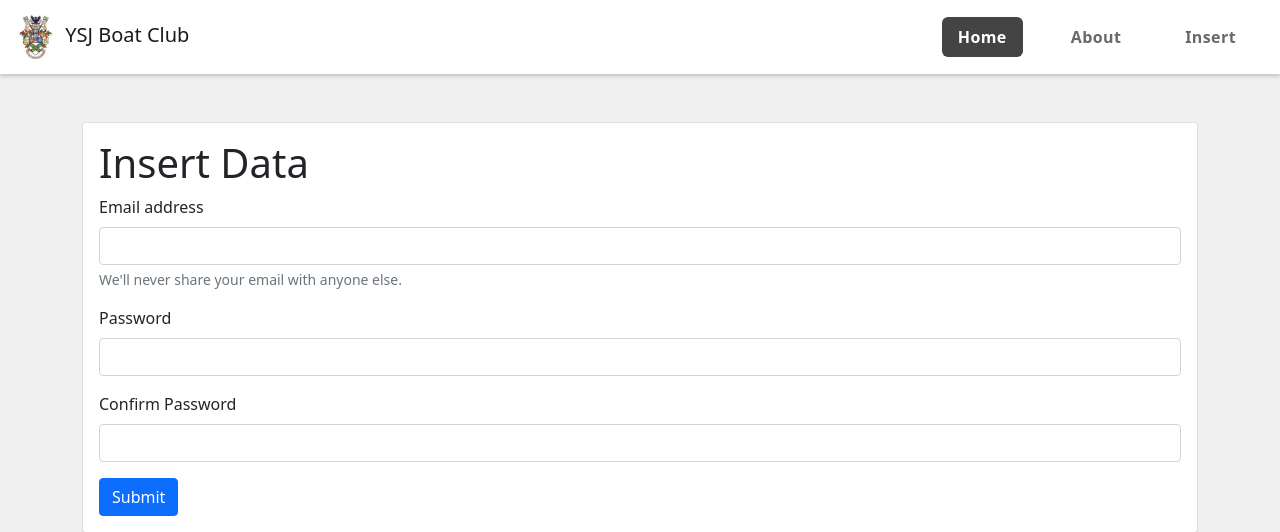
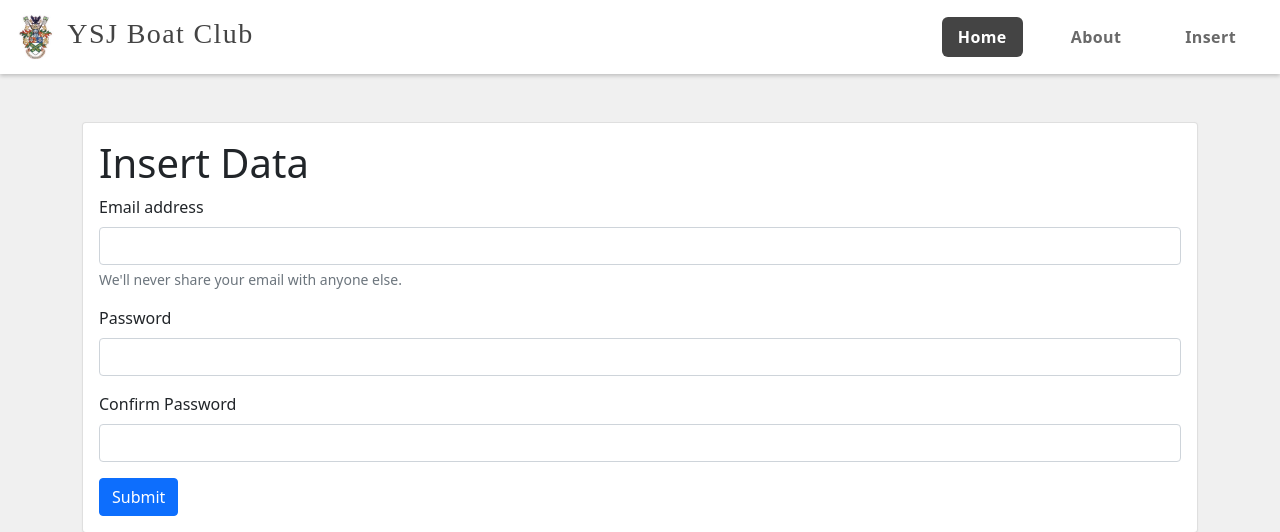
Before and after one commit to LMunday98/3CB109-Assessment-YSJBC_Web_App, a Flask app: page /form in a window 1280 px wide. Shown: the top 532 px of the page. Run offline with Flask 2, Linux system fonts and the light colour scheme.

Commit message:
Nav styling

```diff
--- a/project/app/static/assets/css/main.css
+++ b/project/app/static/assets/css/main.css
@@ -16,11 +16,17 @@ body {
     box-shadow: 0 1px 2px 0 rgba(211, 211, 211, 0.2);
 }
 
-#nav {
-    margin-left: 5em;
+#nav #nav-logo {
+    color: #444;
+    font-family: 'Oleo Script', serif;
+    font-weight: 400;
+    font-size: 1.75em;
+    letter-spacing: 0.05em;
+    display: inline-block;
+    vertical-align: middle;
 }
 
-#nav a {
+#nav-links a {
     -moz-transition: background-color .25s ease-in-out;
     -webkit-transition: background-color .25s ease-in-out;
     -ms-transition: background-color .25s ease-in-out;
@@ -34,11 +40,11 @@ body {
     margin: 0em 1em 0em 1em;
 }
 
-#nav a:hover {
+#nav-links a:hover {
     background-color: lightgray;
 }
 
-#nav a.current {
+#nav-links a.current {
     background: #444;
     color: #fff;
 }
--- a/project/app/templates/base.html
+++ b/project/app/templates/base.html
@@ -12,9 +12,9 @@
     </style>
   </head>
   <body>
-    <nav class="navbar navbar-expand-lg navbar-light w-100">
+    <nav id="nav" class="navbar navbar-expand-lg navbar-light w-100">
       <div class="container-fluid">
-          <a class="navbar-brand" href="/">
+          <a id="nav-logo" class="navbar-brand" href="/">
               <img src="{{ url_for('static', filename='assets/images/logo.jpg') }}" alt="" width="auto" height="48">
               YSJ Boat Club
           </a>
@@ -22,7 +22,7 @@
             <span class="navbar-toggler-icon"></span>
           </button>
           <div class="collapse navbar-collapse justify-content-end" id="navbarNavAltMarkup">
-            <div id="nav" class="navbar-nav nav-fill w-90">
+            <div id="nav-links" class="navbar-nav nav-fill w-90">
               <a class="nav-link current" href="/">Home</a>
               <a class="nav-link" href="/about">About</a>
               <a class="nav-link" href="/insert">Insert</a>
```
